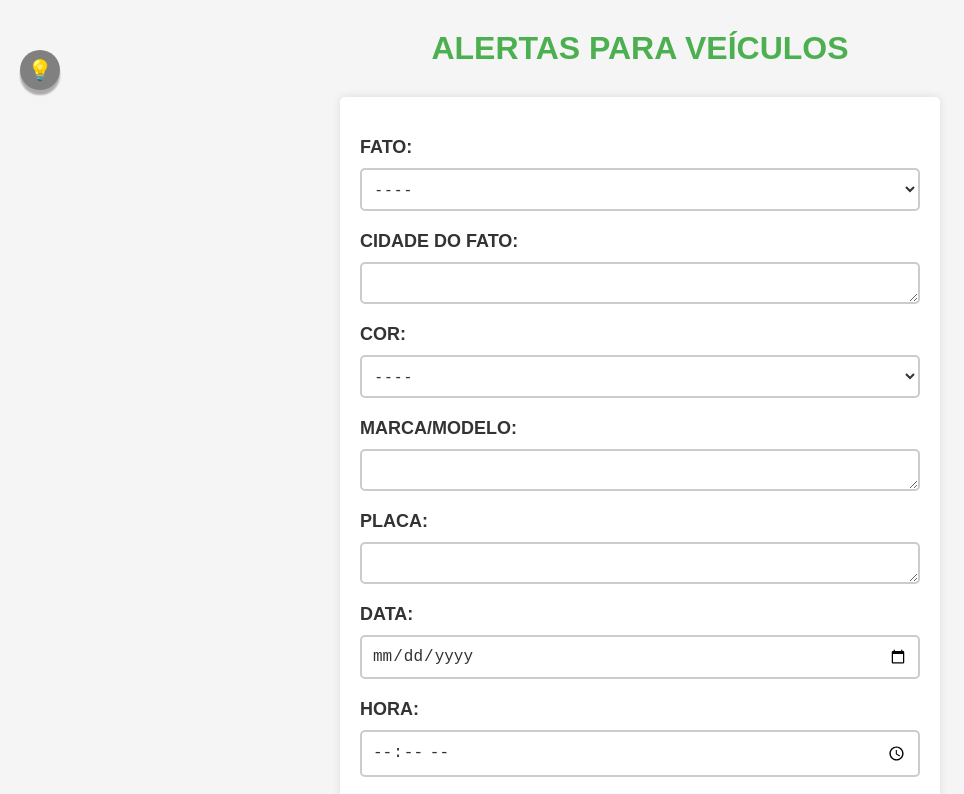
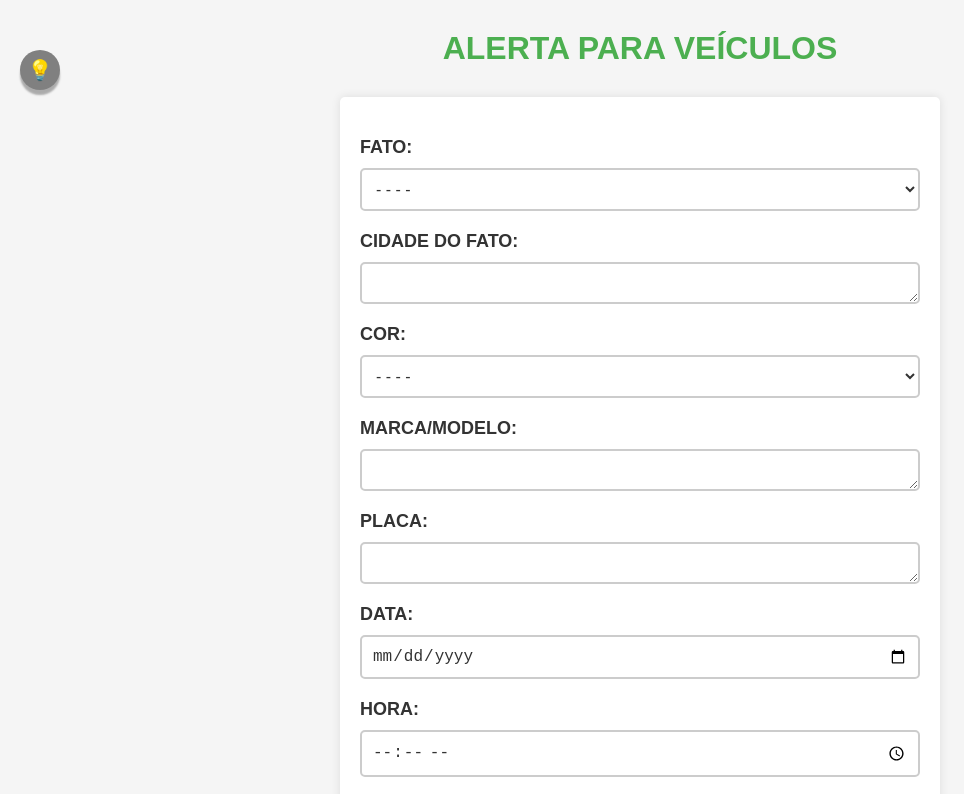
Before and after one commit to stefanoferrao/alertas, a plain HTML site: page furto-roubo-veiculo.html in a window 1280 px wide. Shown: the top 794 px of the page, without its empty margins (0-964 px from the left). Drawn offline with Linux system fonts and the light colour scheme; some packages are replaced by stand-ins of ours; a script that the page names is missing.

Commit message:
Update furto-roubo-veiculo.html

```diff
--- a/furto-roubo-veiculo.html
+++ b/furto-roubo-veiculo.html
@@ -186,7 +186,7 @@
 </style>
   </head>
   <body>
-    <h1>ALERTAS PARA VEÍCULOS</h1>
+    <h1>ALERTA PARA VEÍCULOS</h1>
 <button id="themeToggle">
   <span class="theme-icon light-icon">💡</span>
 
```
